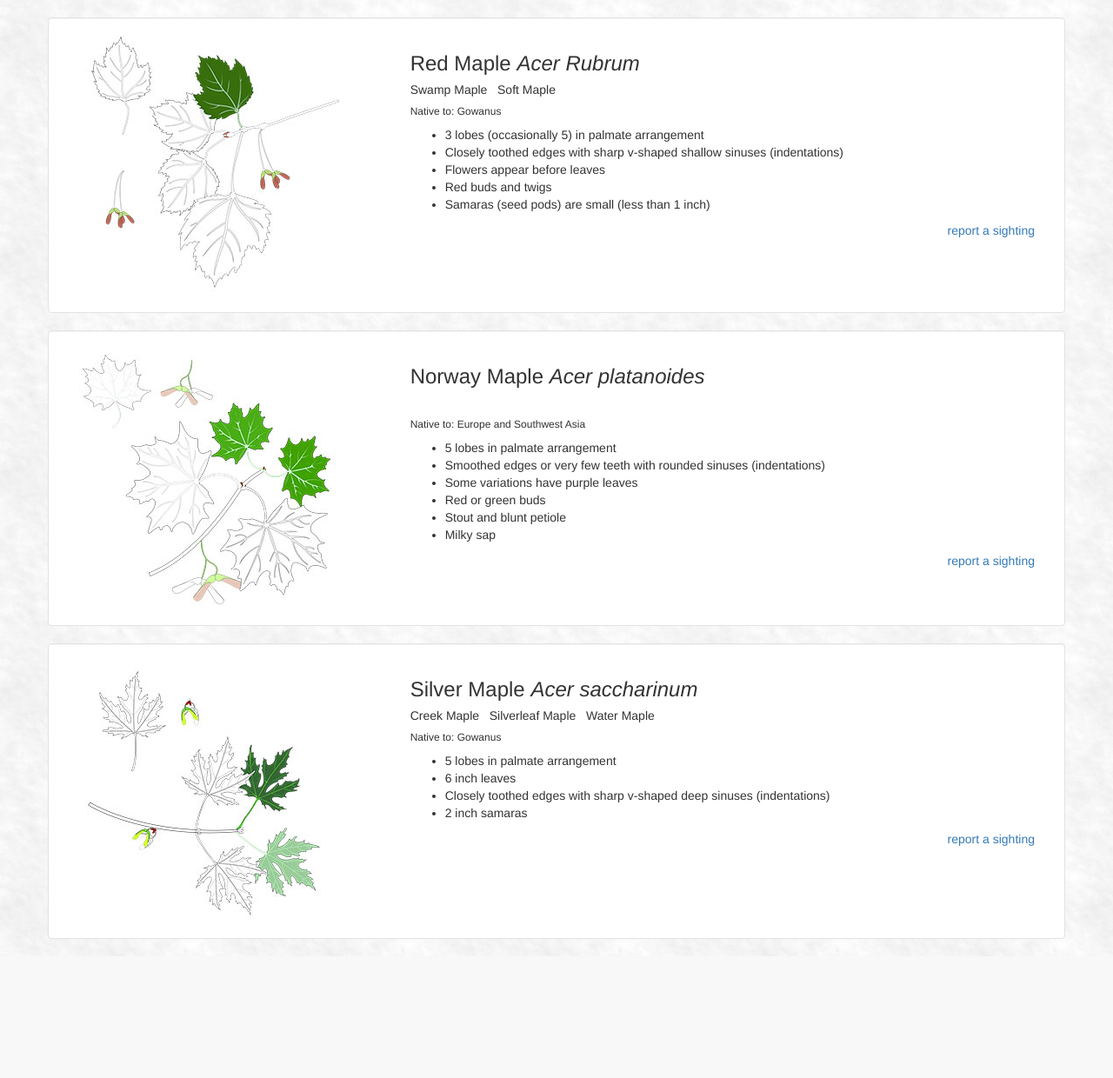
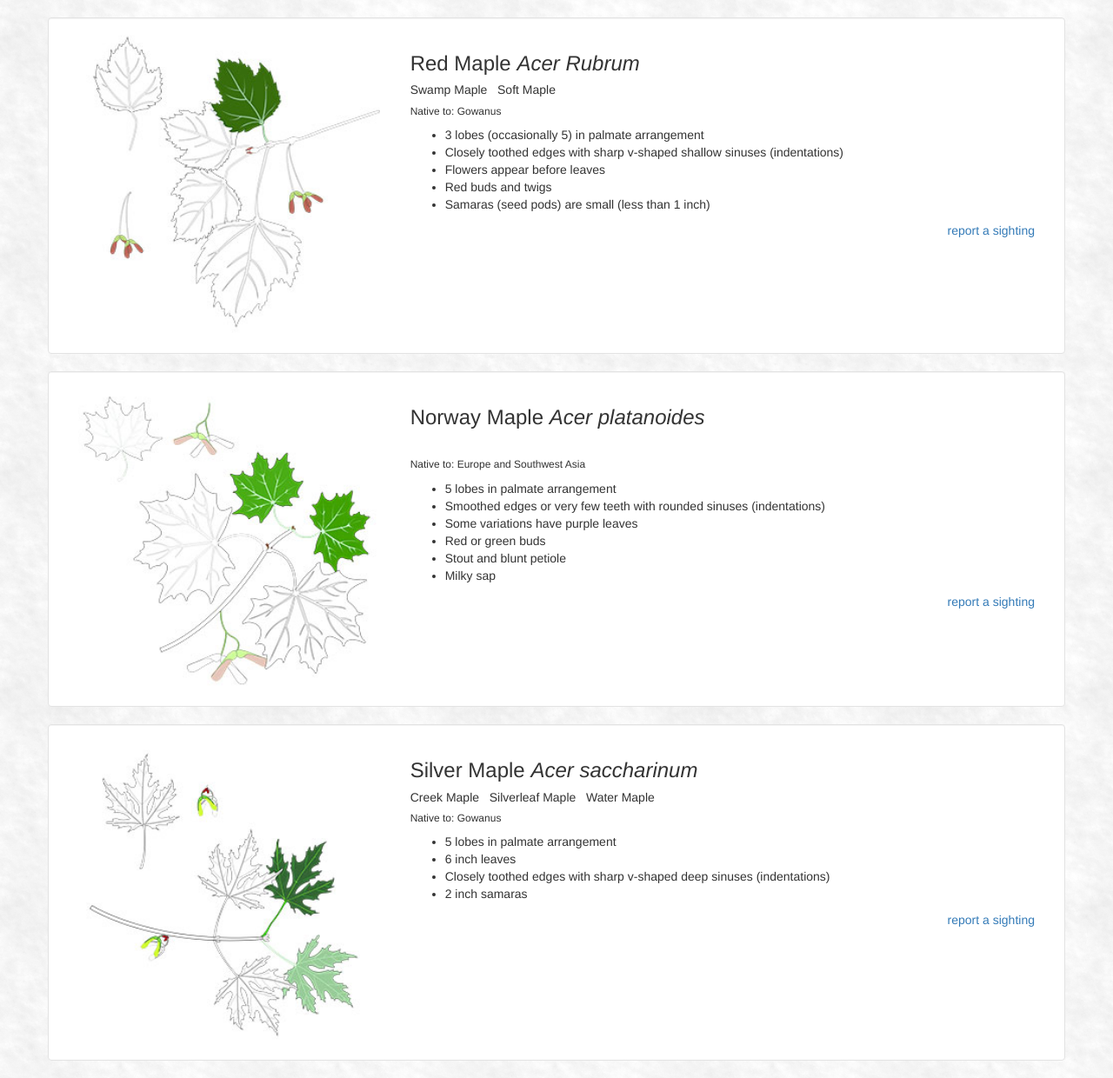
Before and after one commit to Kadee80/floraReportV1, a Flask app: page /catalog in a window 1280 px wide. Shown: the part 52-1292 px from the top of the page at 87% size. Before the commit the page ends 1132 px from the top, so only its background shows below. Run offline with Flask 2, Linux system fonts and the light colour scheme; parts of the project's set-up code (start-up, migrations or seed data) failed here and were passed over; some libraries are stand-ins or nearby versions.

Commit message:
fixing css

```diff
--- a/static/css/main.css
+++ b/static/css/main.css
@@ -13,7 +13,7 @@ span.label a {
 	background-color: #FFF;
 }
 
-/*img{
+img{
 	width:100%;
 	height:auto;
-}*/
+}
```
Also changed, not shown: templates/singleflora.html (+0 -8 lines).
